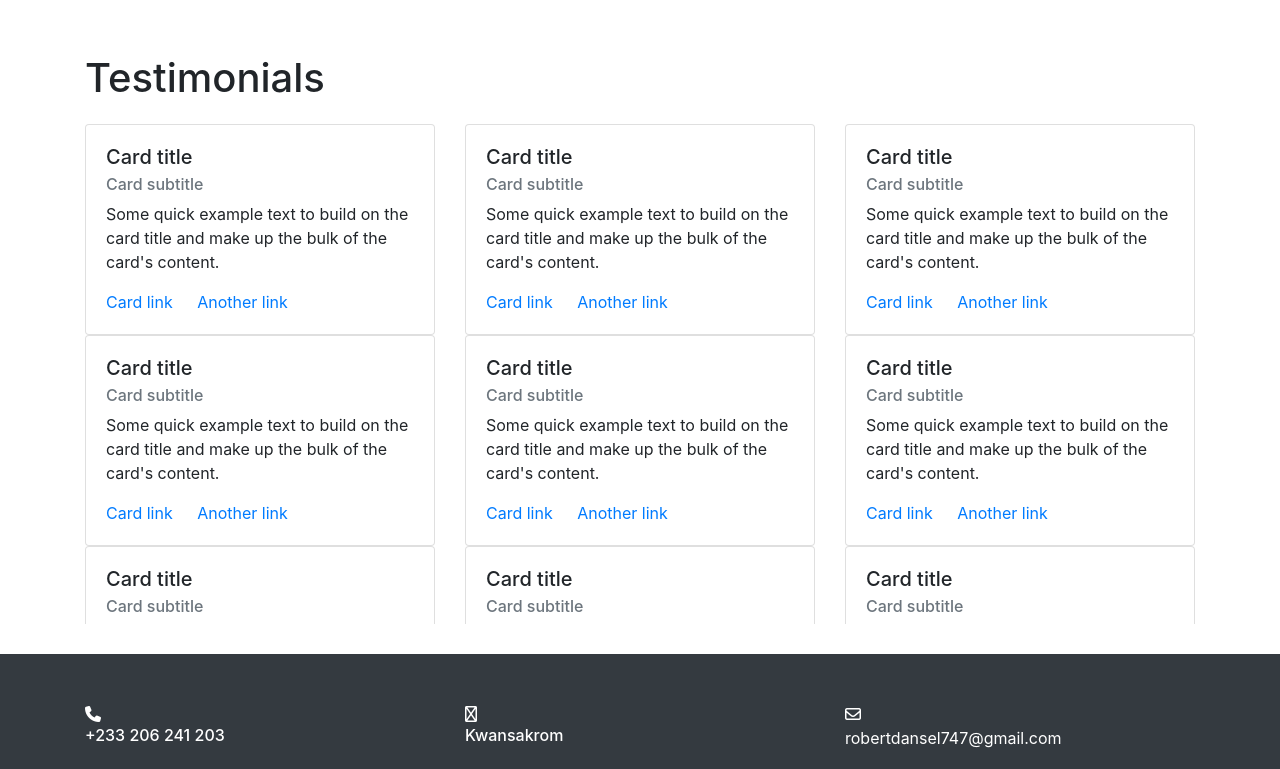
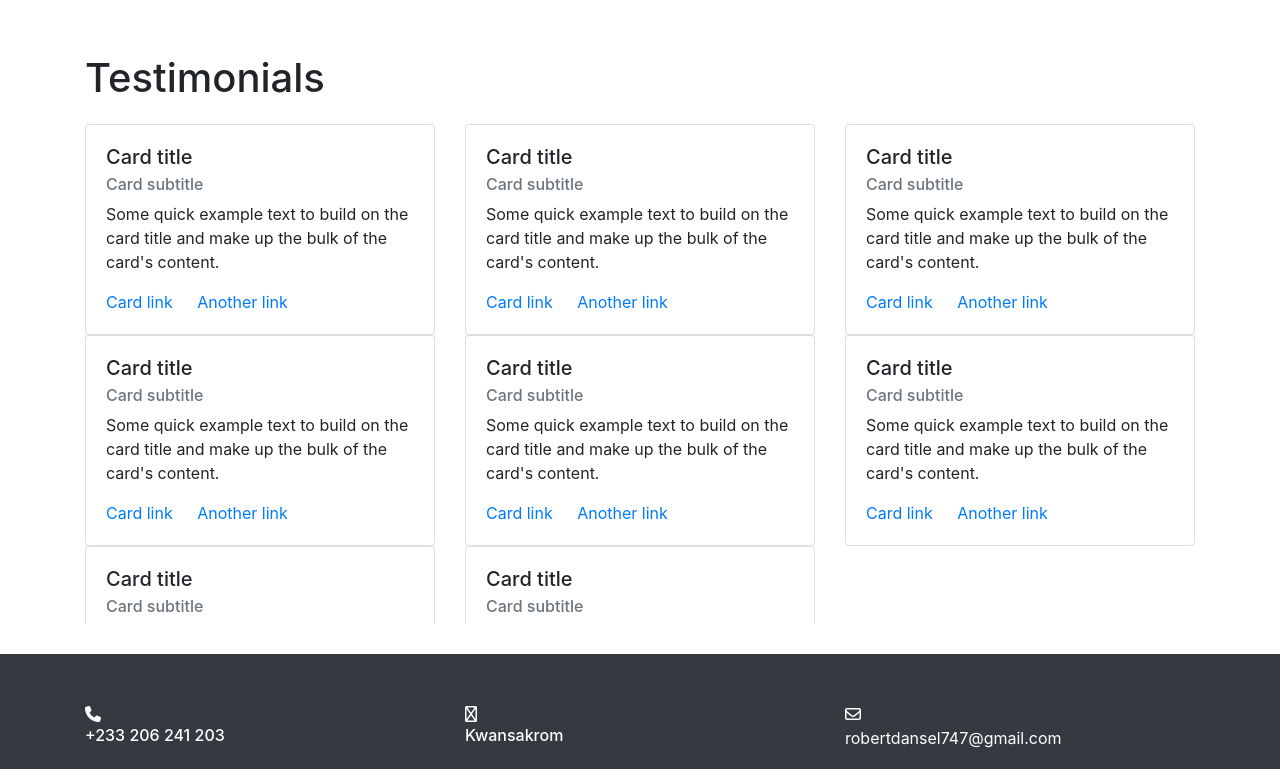
Before and after one commit to magdanfarms/magdanfarms.github.io, a plain HTML site: page index.html in a window 1280 px wide. Shown: the part 2630-3399 px from the top of the page. Drawn offline with nearby package versions, Linux system fonts and the light colour scheme.

Commit message:
removed a testimonial card for an even layout in the mobile view

```diff
--- a/index.html
+++ b/index.html
@@ -319,18 +319,6 @@
           </div>
         </div>
       </div>
-      <div class="col-6 col-md-4">
-        <div class="card">
-          <div class="card-body">
-            <h5 class="card-title">Card title</h5>
-            <h6 class="card-subtitle mb-2 text-muted">Card subtitle</h6>
-            <p class="card-text">Some quick example text to build on the card title and make up the bulk of the card's
-              content.</p>
-            <a href="#" class="card-link">Card link</a>
-            <a href="#" class="card-link">Another link</a>
-          </div>
-        </div>
-      </div>
     </div><!-- end of row-->
   </div>
 
```
